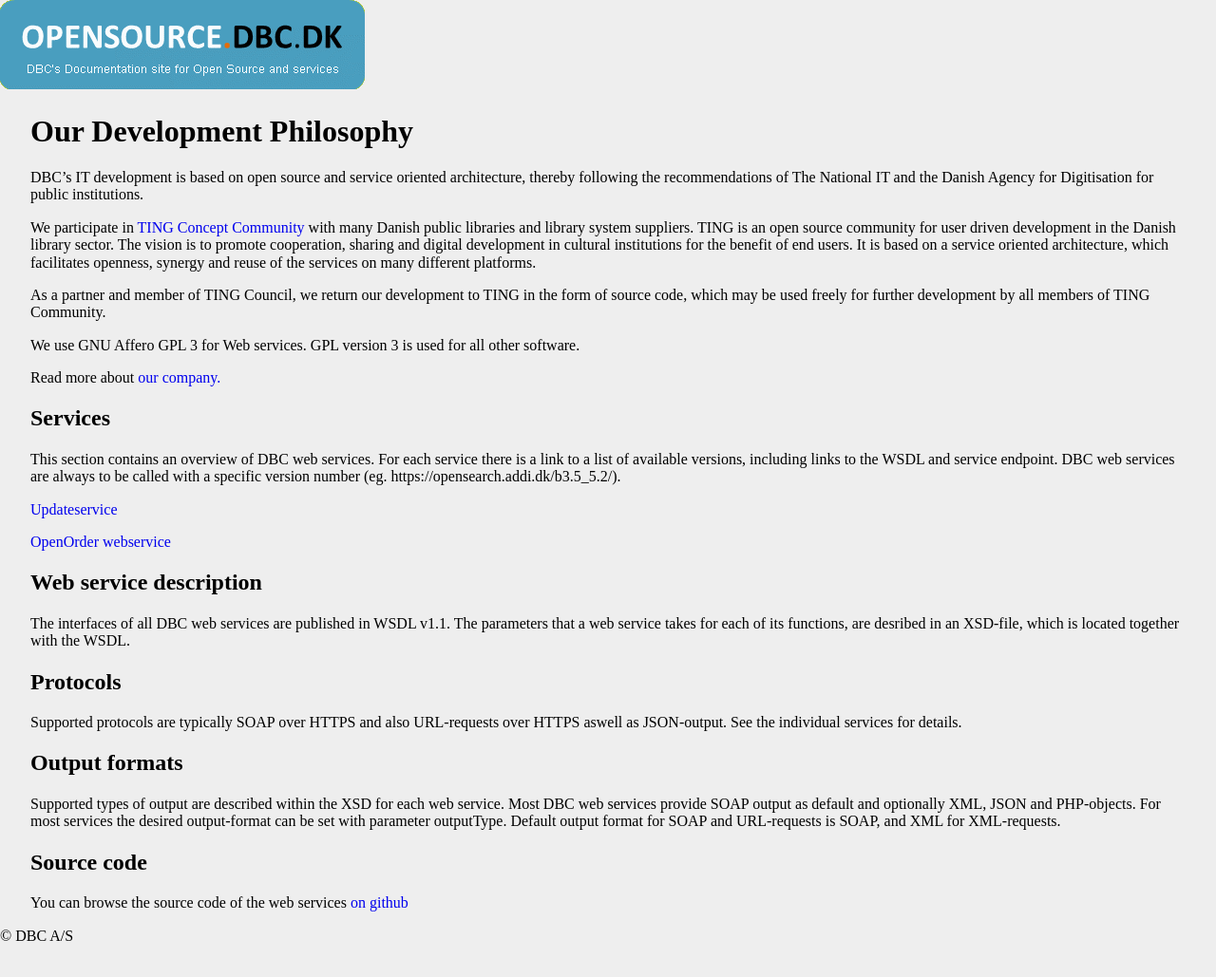
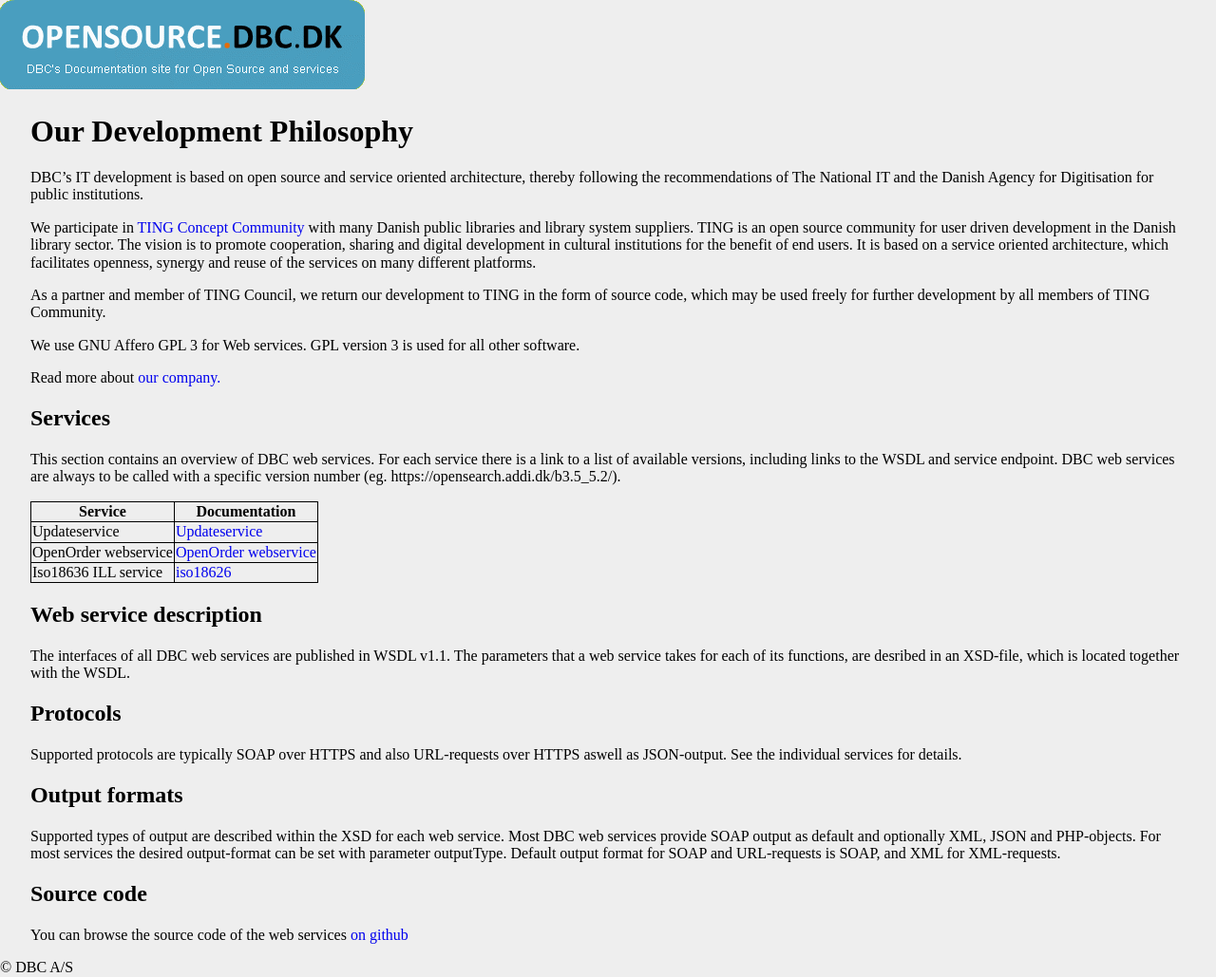
Before and after one commit to mran-dbc/MyTestDocRepo, a Jekyll site: the page built from docs/index.md, in a window 1280 px wide. Shown: the whole page at 95% size. Built offline with Jekyll 4.4.1, drawn with Linux system fonts in a browser that asks for light colours; nearby versions of some CDN libraries; our own code applies the rules of GitHub Pages for plain Markdown files; before the commit the page ends 995 px from its top, so only the background shows below that.

Commit message:
Changed: tor 26 mar 08:57:09 CET 2020

```diff
--- a/docs/index.md
+++ b/docs/index.md
@@ -28,9 +28,11 @@ there is a link to a list of available versions, including links to the
 WSDL and service endpoint. DBC web services are always to be called with a
 specific version number (eg. https://opensearch.addi.dk/b3.5_5.2/).
 
-[Updateservice](/updateservice/Home.md)
-
-[OpenOrder webservice](/OpenOrder-webservice/Home.md)
+| Service              | Documentation                                         |
+|----------------------|-------------------------------------------------------|
+| Updateservice        | [Updateservice](/updateservice/Home.md)               |
+| OpenOrder webservice | [OpenOrder webservice](/OpenOrder-webservice/Home.md) |
+| Iso18636 ILL service | [iso18626](iso18636/Home.md)                          |
 
 
 ## Web service description
```
Also changed, not shown: docs/iso18636/Home.md (added, +7 -0 lines).
